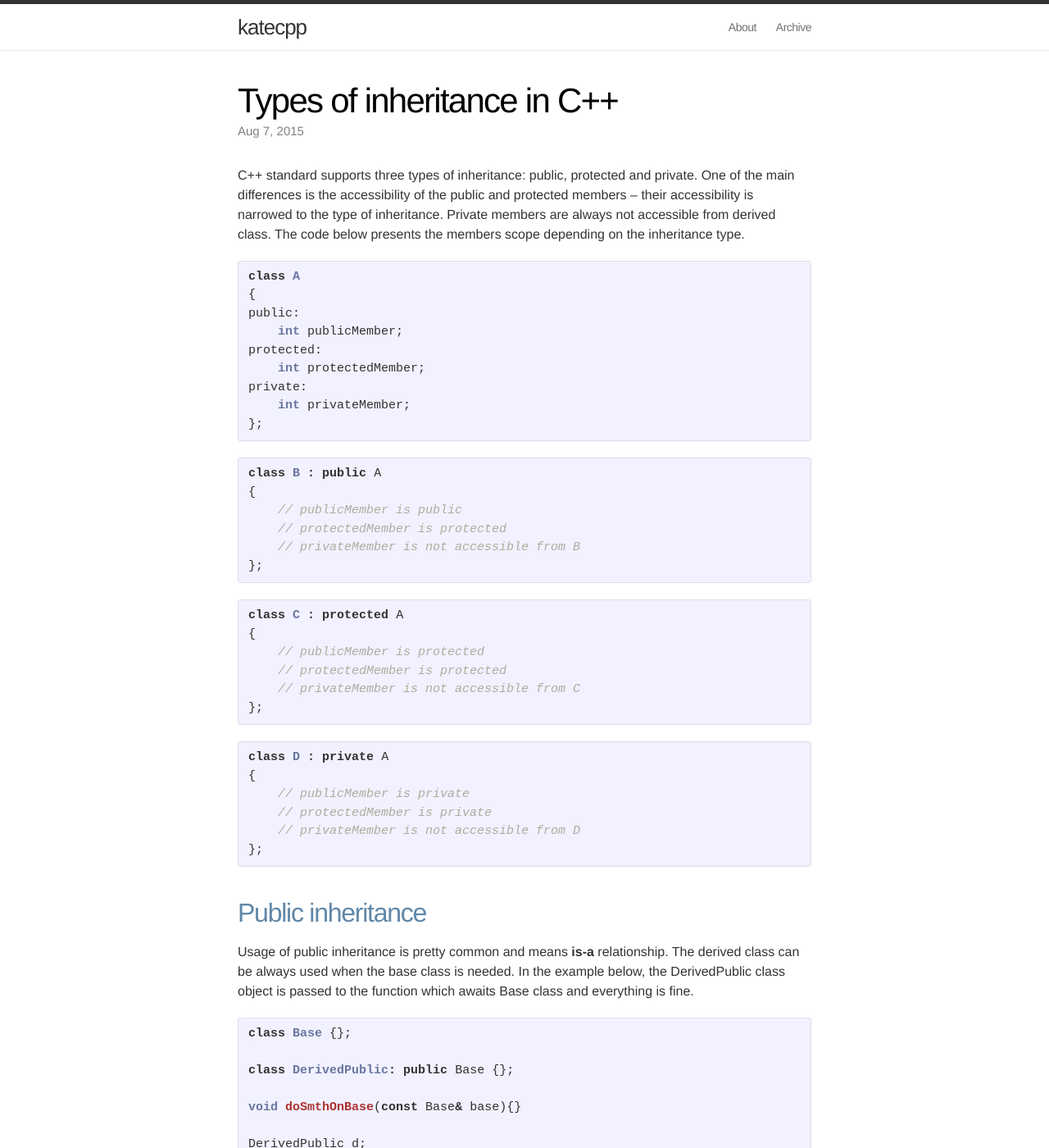
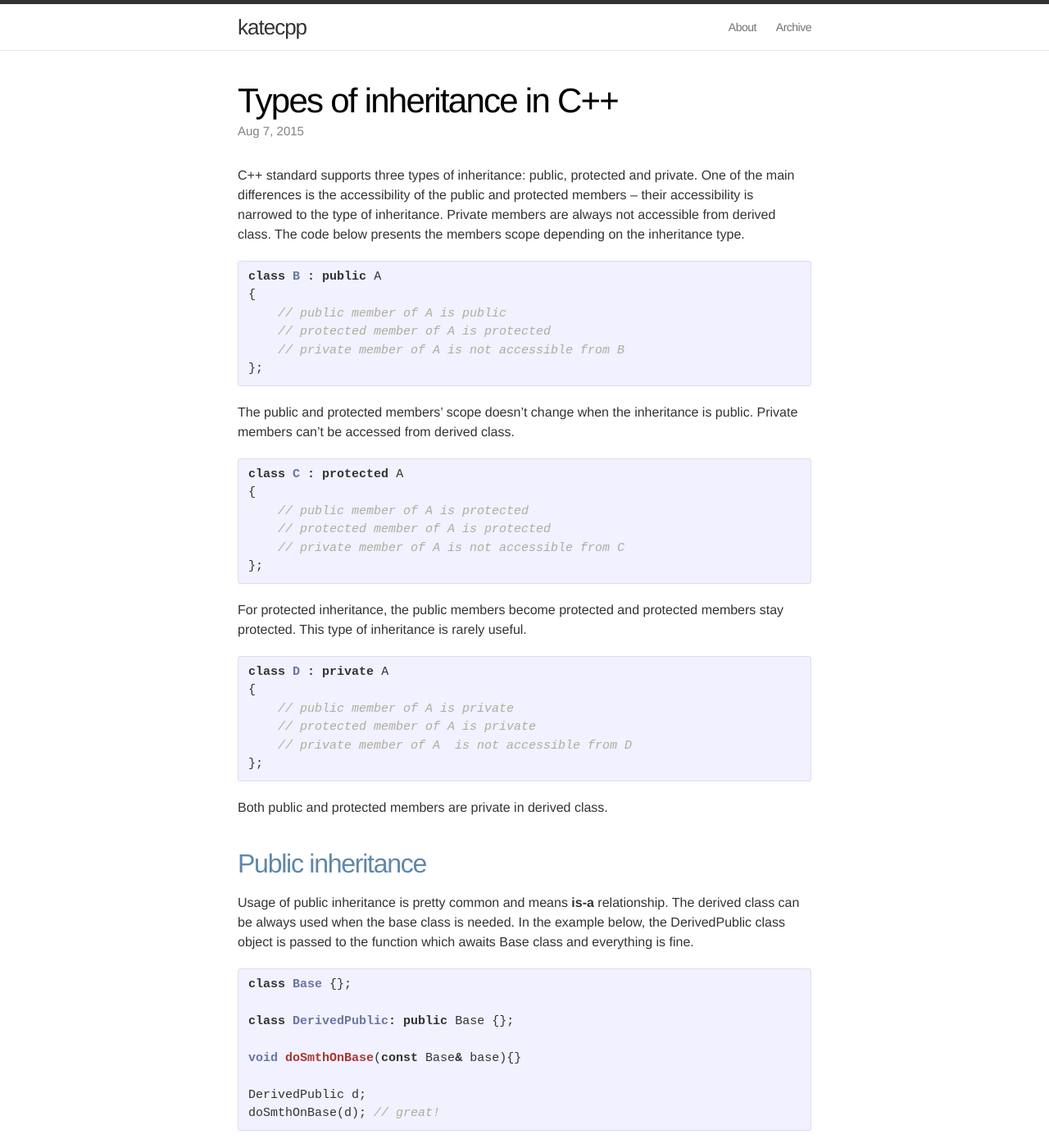
Before and after one commit to katecpp/katecpp.github.io, a Jekyll site: the page built from _posts/2015-08-07-private-inheritance.markdown, in a window 1280 px wide and 1400 px high. Shown: the whole window at 82% size. Built offline with Jekyll 4.4.1, drawn with Linux system fonts in a browser that asks for light colours; comment, search, counter and statistics services are not loaded.

Commit message:
First subchapter of Private Inheritance tuned

```diff
--- a/_posts/2015-07-07-private-inheritance.markdown
+++ b/_posts/2015-08-07-private-inheritance.markdown
@@ -9,44 +9,37 @@ tags: [inheritance]
 C++ standard supports three types of inheritance: public, protected and private. One of the main differences is the accessibility of the public and protected members -- their accessibility is narrowed to the type of inheritance. Private members are always not accessible from derived class. The code below presents the members scope depending on the inheritance type.
 
 {% highlight cpp %}
-class A
+class B : public A
 {
-public:
-    int publicMember;
-protected:
-    int protectedMember;
-private:
-    int privateMember;
+    // public member of A is public
+    // protected member of A is protected
+    // private member of A is not accessible from B
 };
 {% endhighlight %}
 
-{% highlight cpp %}
-class B : public A
-{
-    // publicMember is public
-    // protectedMember is protected
-    // privateMember is not accessible from B
-};
-{% endhighlight %}
+The public and protected members' scope doesn't change when the inheritance is public. Private members can't be accessed from derived class.
 
 {% highlight cpp %}
 class C : protected A
 {
-    // publicMember is protected
-    // protectedMember is protected
-    // privateMember is not accessible from C
+    // public member of A is protected
+    // protected member of A is protected
+    // private member of A is not accessible from C
 };
 {% endhighlight %}
+
+For protected inheritance, the public members become protected and protected members stay protected. This type of inheritance is rarely useful.
 
 {% highlight cpp %}
 class D : private A
 {
-    // publicMember is private
-    // protectedMember is private
-    // privateMember is not accessible from D
+    // public member of A is private
+    // protected member of A is private
+    // private member of A  is not accessible from D
 };
 {% endhighlight %}
 
+Both public and protected members are private in derived class.
 
 ## Public inheritance
 Usage of public inheritance is pretty common and means **is-a** relationship. The derived class can be always used when the base class is needed. In the example below, the DerivedPublic class object is passed to the function which awaits Base class and everything is fine.
```
